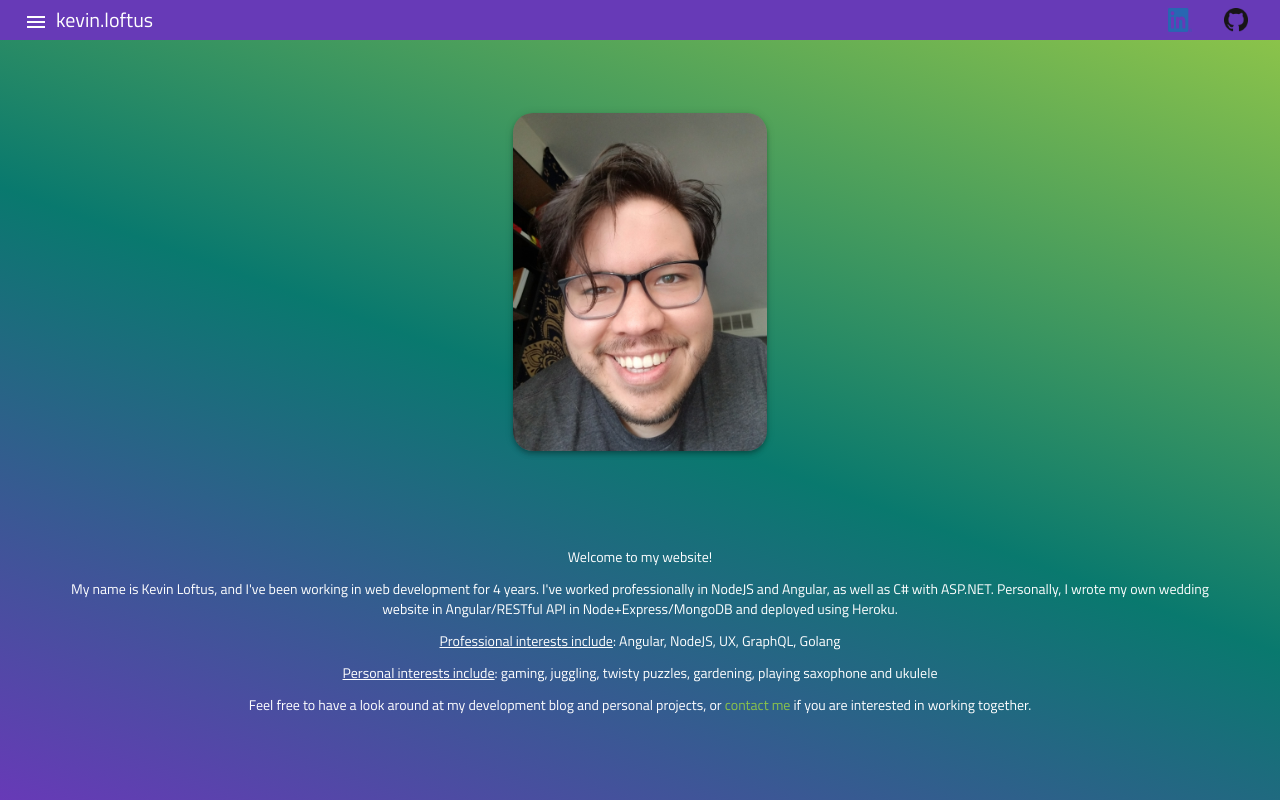
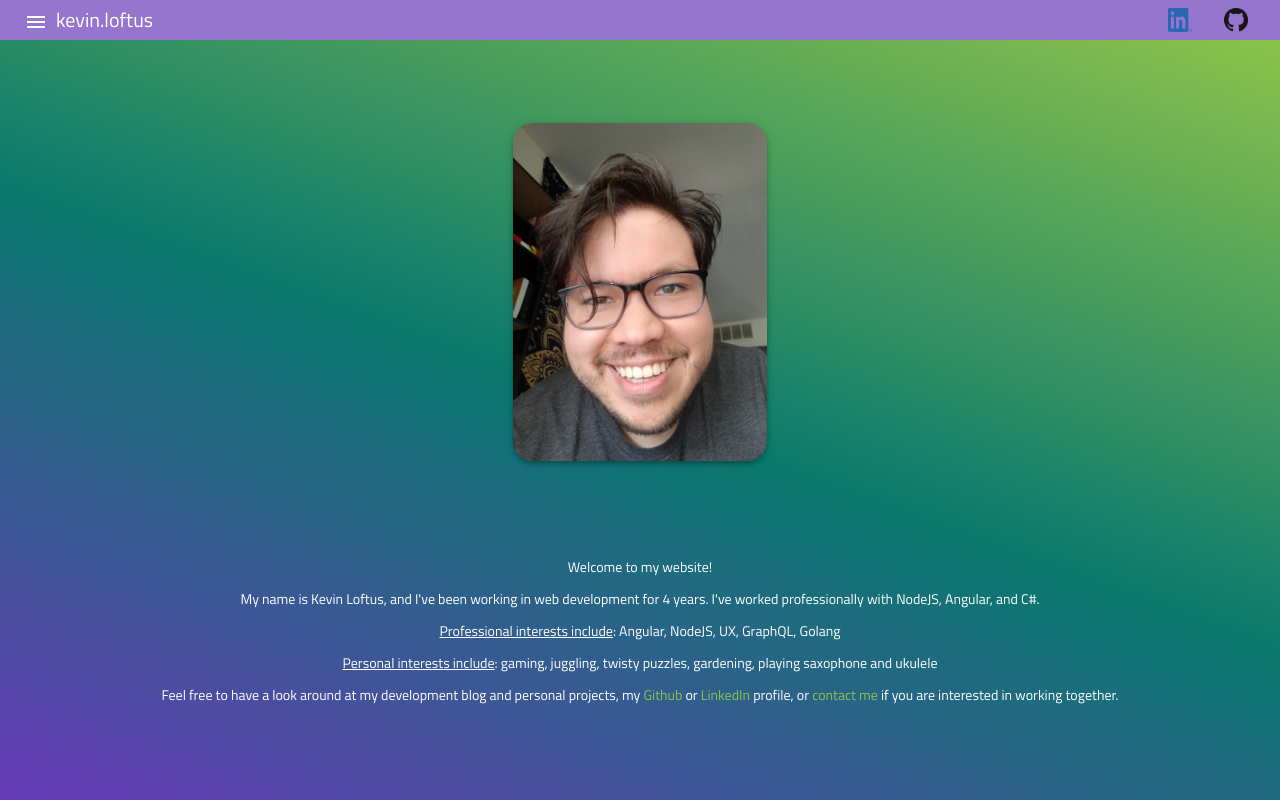
Before and after one commit to MrKevinJLoftus/loftus-dev, an Angular app: page / in a window 1280 px wide. Built offline with nearby package versions, Linux system fonts and the light colour scheme.

Commit message:
Changing text, lightening toolbar

```diff
--- a/src/app/app.component.html
+++ b/src/app/app.component.html
@@ -1,5 +1,5 @@
 <div class="app-container">
-  <mat-toolbar color="primary" class="app-toolbar">
+  <mat-toolbar class="app-toolbar">
     <button mat-icon-button (click)="sidenav.toggle()">
       <mat-icon>menu</mat-icon>
     </button>
--- a/src/app/app.component.scss
+++ b/src/app/app.component.scss
@@ -7,6 +7,10 @@
   bottom: 0;
   left: 0;
   right: 0;
+}
+
+.app-toolbar {
+  background-color: $primary-light;
 }
 
 .linkify {
--- a/src/app/pages/home/home.component.html
+++ b/src/app/pages/home/home.component.html
@@ -2,9 +2,14 @@
   <div class="welcome-text">
     <img class="kevin-face mat-elevation-z4" src="../../assets/kevin_face.jpg" alt="kevin_loftus_face">
     <p>Welcome to my website!</p>
-    <p>My name is Kevin Loftus, and I've been working in web development for {{numYears}} years. I've worked professionally in NodeJS and Angular, as well as C# with ASP.NET. Personally, I wrote my own wedding website in Angular/RESTful API in Node+Express/MongoDB and deployed using Heroku.</p>
+    <p>My name is Kevin Loftus, and I've been working in web development for {{numYears}} years. I've worked professionally with NodeJS, Angular, and C#.</p>
     <p><u>Professional interests include</u>: Angular, NodeJS, UX, GraphQL, Golang</p>
     <p><u>Personal interests include</u>: gaming, juggling, twisty puzzles, gardening, playing saxophone and ukulele</p>
-    <p>Feel free to have a look around at my development blog and personal projects, or <a href="mailto:kevin@loftus.dev">contact me</a> if you are interested in working together.</p>
+    <p>Feel free to have a look around at my development blog and personal projects, my
+      <a href="https://github.com/MrKevinJLoftus" target="_blank">Github</a>
+      or
+      <a href="https://www.linkedin.com/in/kevin-loftus-b7578173" target="_blank">LinkedIn</a>
+      profile, or <a href="mailto:kevin@loftus.dev">contact me</a> if you are interested in working together.
+    </p>
   </div>
 </div>
```
